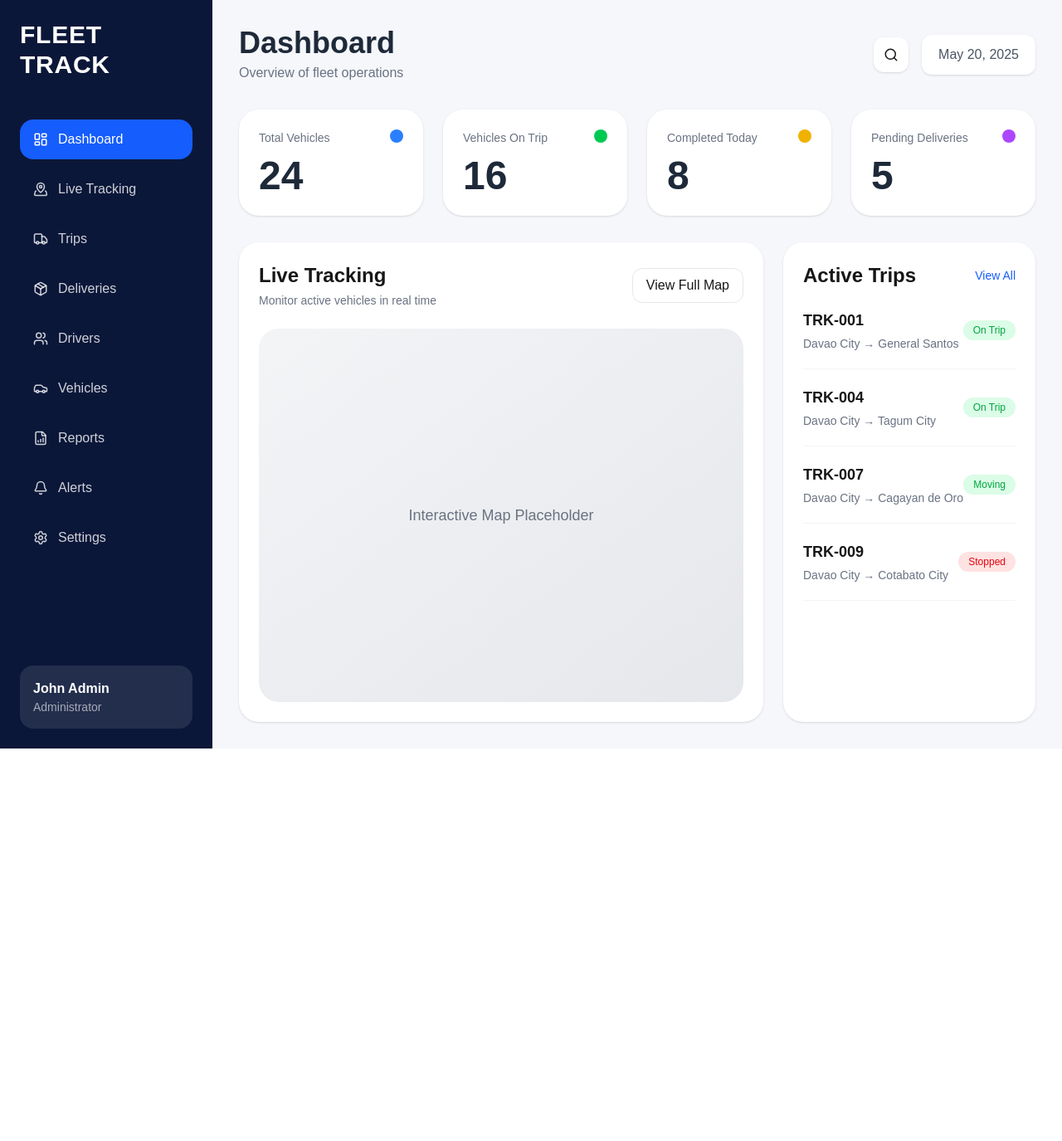
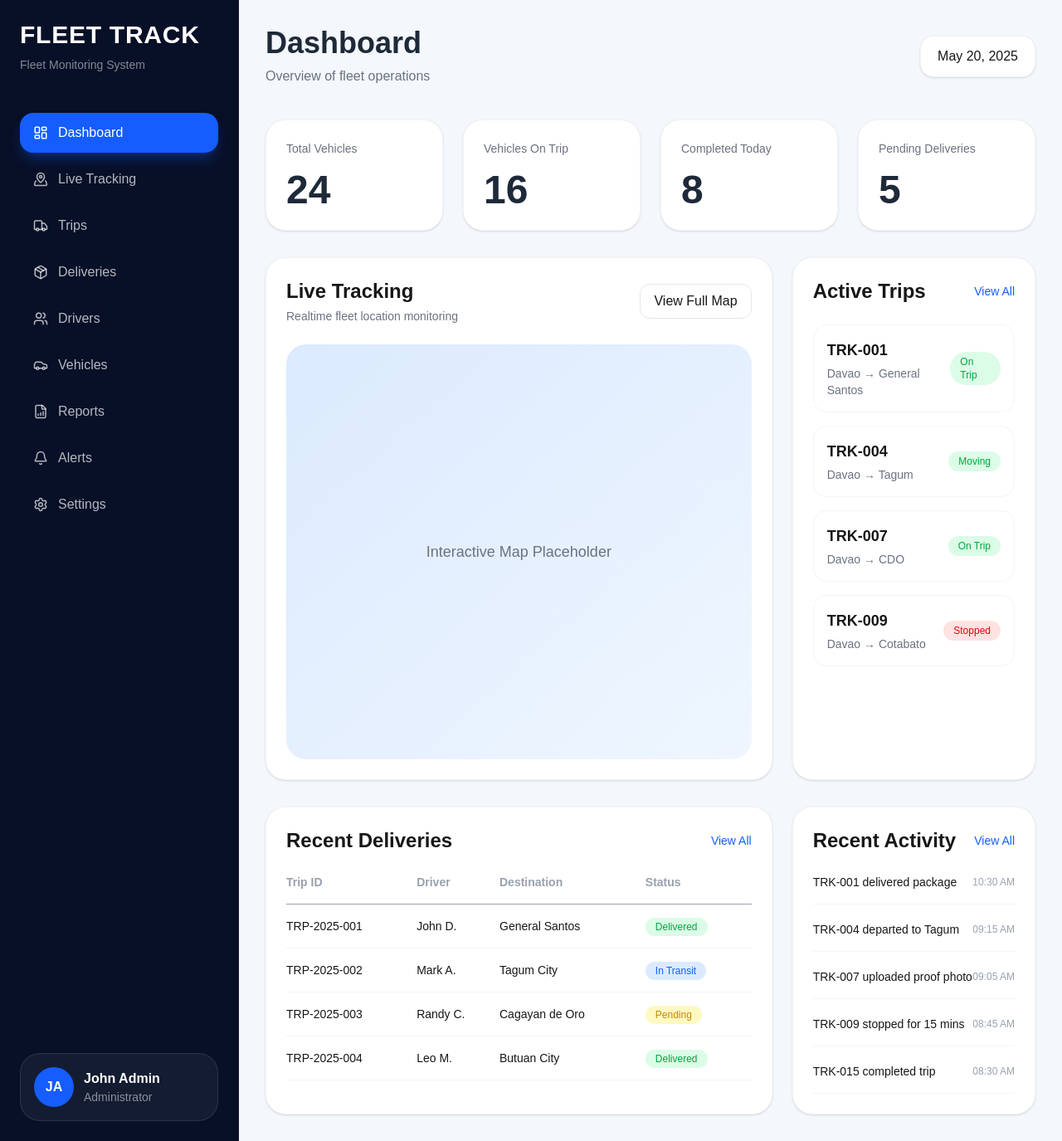
Before and after one commit to mcgreg-devlab/fleet-track-system, a Next.js app: page / in a window 1280 px wide. Shown: the whole page at 83% size. Before the commit the page ends 902 px from the top, so only its background shows below. Built offline with nearby package versions, Linux system fonts and the light colour scheme.

Commit message:
Added dashboard widgets and activity feed

```diff
--- /dev/null
+++ b/app/components/dashboard/Sidebar.tsx
@@ -0,0 +1,123 @@
+import {
+  LayoutDashboard,
+  MapPinned,
+  Truck,
+ Package,
+  Users,
+  Car,
+  FileBarChart,
+  Bell,
+  Settings,
+} from "lucide-react";
+
+export default function Sidebar() {
+  return (
+    <aside className="w-72 bg-[#081028] text-white hidden lg:flex flex-col justify-between p-6 border-r border-white/5">
+      <div>
+        {/* Logo */}
+        <div className="mb-12">
+          <h1 className="text-3xl font-bold tracking-wide">
+            FLEET TRACK
+          </h1>
+
+          <p className="text-white/50 text-sm mt-2">
+            Fleet Monitoring System
+          </p>
+        </div>
+
+        {/* Navigation */}
+        <nav className="space-y-2">
+          <SidebarItem
+            icon={<LayoutDashboard size={18} />}
+            label="Dashboard"
+            active
+          />
+
+          <SidebarItem
+            icon={<MapPinned size={18} />}
+            label="Live Tracking"
+          />
+
+          <SidebarItem
+            icon={<Truck size={18} />}
+            label="Trips"
+          />
+
+          <SidebarItem
+            icon={<Package size={18} />}
+            label="Deliveries"
+          />
+
+          <SidebarItem
+            icon={<Users size={18} />}
+            label="Drivers"
+          />
+
+          <SidebarItem
+            icon={<Car size={18} />}
+            label="Vehicles"
+          />
+
+          <SidebarItem
+            icon={<FileBarChart size={18} />}
+            label="Reports"
+          />
+
+          <SidebarItem
+            icon={<Bell size={18} />}
+            label="Alerts"
+          />
+
+          <SidebarItem
+            icon={<Settings size={18} />}
+            label="Settings"
+          />
+        </nav>
+      </div>
+
+      {/* User Card */}
+      <div className="bg-white/5 border border-white/10 p-4 rounded-3xl">
+        <div className="flex items-center gap-3">
+          <div className="w-12 h-12 rounded-full bg-blue-600 flex items-center justify-center font-bold">
+            JA
+          </div>
+
+          <div>
+            <p className="font-semibold">
+              John Admin
+            </p>
+
+            <p className="text-white/50 text-sm">
+              Administrator
+            </p>
+          </div>
+        </div>
+      </div>
+    </aside>
+  );
+}
+
+function SidebarItem({
+  icon,
+  label,
+  active = false,
+}: {
+  icon: React.ReactNode;
+  label: string;
+  active?: boolean;
+}) {
+  return (
+    <div
+      className={`flex items-center gap-3 px-4 py-3 rounded-2xl cursor-pointer transition-all duration-300 ${
+        active
+          ? "bg-blue-600 shadow-lg shadow-blue-600/30"
+          : "hover:bg-white/5 text-white/70"
+      }`}
+    >
+      {icon}
+      <span className="font-medium">
+        {label}
+      </span>
+    </div>
+  );
+}
--- a/app/page.tsx
+++ b/app/page.tsx
@@ -1,148 +1,48 @@
-import {
-  LayoutDashboard,
-  MapPinned,
-  Truck,
-  Package,
-  Users,
-  Car,
-  FileBarChart,
-  Bell,
-  Settings,
-  Search,
-} from "lucide-react";
+import Sidebar from "./components/dashboard/Sidebar";
 
 export default function Home() {
   return (
-    <main className="min-h-screen bg-[#f5f7fb] flex">
-      {/* Sidebar */}
-      <aside className="w-64 bg-[#0B1739] text-white p-6 hidden md:flex flex-col justify-between">
-        <div>
-          <h1 className="text-3xl font-bold mb-12 tracking-wide">
-            FLEET TRACK
-          </h1>
+    <main className="min-h-screen bg-[#f4f7fb] flex">
+      <Sidebar />
 
-          <nav className="space-y-3">
-            <SidebarItem
-              icon={<LayoutDashboard size={18} />}
-              label="Dashboard"
-              active
-            />
-
-            <SidebarItem
-              icon={<MapPinned size={18} />}
-              label="Live Tracking"
-            />
-
-            <SidebarItem
-              icon={<Truck size={18} />}
-              label="Trips"
-            />
-
-            <SidebarItem
-              icon={<Package size={18} />}
-              label="Deliveries"
-            />
-
-            <SidebarItem
-              icon={<Users size={18} />}
-              label="Drivers"
-            />
-
-            <SidebarItem
-              icon={<Car size={18} />}
-              label="Vehicles"
-            />
-
-            <SidebarItem
-              icon={<FileBarChart size={18} />}
-              label="Reports"
-            />
-
-            <SidebarItem
-              icon={<Bell size={18} />}
-              label="Alerts"
-            />
-
-            <SidebarItem
-              icon={<Settings size={18} />}
-              label="Settings"
-            />
-          </nav>
-        </div>
-
-        {/* User Card */}
-        <div className="bg-white/10 p-4 rounded-2xl mt-10">
-          <p className="font-semibold">John Admin</p>
-          <p className="text-sm text-white/60">
-            Administrator
-          </p>
-        </div>
-      </aside>
-
-      {/* Main Content */}
       <section className="flex-1 p-8">
         {/* Header */}
-        <div className="flex justify-between items-center mb-8">
+        <div className="flex justify-between items-center mb-10">
           <div>
             <h1 className="text-4xl font-bold text-gray-800">
               Dashboard
             </h1>
 
-            <p className="text-gray-500 mt-1">
+            <p className="text-gray-500 mt-2">
               Overview of fleet operations
             </p>
           </div>
 
-          <div className="flex items-center gap-4">
-            <button className="bg-white p-3 rounded-xl shadow-sm">
-              <Search size={18} />
-            </button>
-
-            <div className="bg-white px-5 py-3 rounded-xl shadow-sm text-gray-600">
-              May 20, 2025
-            </div>
+          <div className="bg-white px-5 py-3 rounded-2xl shadow-sm border border-gray-100">
+            May 20, 2025
           </div>
         </div>
 
-        {/* Statistics */}
+        {/* Statistics Cards */}
         <div className="grid grid-cols-1 md:grid-cols-2 xl:grid-cols-4 gap-6 mb-8">
-          <StatCard
-            title="Total Vehicles"
-            value="24"
-            color="bg-blue-500"
-          />
-
-          <StatCard
-            title="Vehicles On Trip"
-            value="16"
-            color="bg-green-500"
-          />
-
-          <StatCard
-            title="Completed Today"
-            value="8"
-            color="bg-yellow-500"
-          />
-
-          <StatCard
-            title="Pending Deliveries"
-            value="5"
-            color="bg-purple-500"
-          />
+          <Card title="Total Vehicles" value="24" />
+          <Card title="Vehicles On Trip" value="16" />
+          <Card title="Completed Today" value="8" />
+          <Card title="Pending Deliveries" value="5" />
         </div>
 
         {/* Main Grid */}
         <div className="grid grid-cols-1 xl:grid-cols-3 gap-6">
-          {/* Live Tracking */}
-          <div className="xl:col-span-2 bg-white rounded-3xl shadow-sm p-6">
+          {/* Map */}
+          <div className="xl:col-span-2 bg-white rounded-3xl p-6 shadow-sm border border-gray-100">
             <div className="flex justify-between items-center mb-6">
               <div>
                 <h2 className="text-2xl font-semibold">
                   Live Tracking
                 </h2>
 
-                <p className="text-sm text-gray-500 mt-1">
-                  Monitor active vehicles in real time
+                <p className="text-gray-500 text-sm mt-1">
+                  Realtime fleet location monitoring
                 </p>
               </div>
 
@@ -151,13 +51,15 @@ export default function Home() {
               </button>
             </div>
 
-            <div className="h-[450px] rounded-3xl bg-gradient-to-br from-gray-100 to-gray-200 flex items-center justify-center text-gray-500 text-lg">
-              Interactive Map Placeholder
+            <div className="h-[500px] rounded-3xl bg-gradient-to-br from-[#dbeafe] to-[#eff6ff] flex items-center justify-center">
+              <p className="text-gray-500 text-lg">
+                Interactive Map Placeholder
+              </p>
             </div>
           </div>
 
           {/* Active Trips */}
-          <div className="bg-white rounded-3xl shadow-sm p-6">
+          <div className="bg-white rounded-3xl p-6 shadow-sm border border-gray-100">
             <div className="flex justify-between items-center mb-6">
               <h2 className="text-2xl font-semibold">
                 Active Trips
@@ -168,29 +70,128 @@ export default function Home() {
               </button>
             </div>
 
-            <div className="space-y-5">
-              <TripItem
-                code="TRK-001"
-                route="Davao City → General Santos"
+            <div className="space-y-4">
+              <TripCard
+                truck="TRK-001"
+                route="Davao → General Santos"
                 status="On Trip"
               />
 
-              <TripItem
-                code="TRK-004"
-                route="Davao City → Tagum City"
+              <TripCard
+                truck="TRK-004"
+                route="Davao → Tagum"
+                status="Moving"
+              />
+
+              <TripCard
+                truck="TRK-007"
+                route="Davao → CDO"
                 status="On Trip"
               />
 
-              <TripItem
-                code="TRK-007"
-                route="Davao City → Cagayan de Oro"
-                status="Moving"
+              <TripCard
+                truck="TRK-009"
+                route="Davao → Cotabato"
+                status="Stopped"
+              />
+            </div>
+          </div>
+        </div>
+
+        {/* Bottom Widgets */}
+        <div className="grid grid-cols-1 xl:grid-cols-3 gap-6 mt-8">
+          {/* Recent Deliveries */}
+          <div className="xl:col-span-2 bg-white rounded-3xl p-6 shadow-sm border border-gray-100">
+            <div className="flex justify-between items-center mb-6">
+              <h2 className="text-2xl font-semibold">
+                Recent Deliveries
+              </h2>
+
+              <button className="text-blue-600 text-sm">
+                View All
+              </button>
+            </div>
+
+            <div className="overflow-x-auto">
+              <table className="w-full">
+                <thead>
+                  <tr className="text-left text-gray-400 text-sm border-b">
+                    <th className="pb-4">Trip ID</th>
+                    <th className="pb-4">Driver</th>
+                    <th className="pb-4">Destination</th>
+                    <th className="pb-4">Status</th>
+                  </tr>
+                </thead>
+
+                <tbody className="text-sm">
+                  <DeliveryRow
+                    trip="TRP-2025-001"
+                    driver="John D."
+                    destination="General Santos"
+                    status="Delivered"
+                  />
+
+                  <DeliveryRow
+                    trip="TRP-2025-002"
+                    driver="Mark A."
+                    destination="Tagum City"
+                    status="In Transit"
+                  />
+
+                  <DeliveryRow
+                    trip="TRP-2025-003"
+                    driver="Randy C."
+                    destination="Cagayan de Oro"
+                    status="Pending"
+                  />
+
+                  <DeliveryRow
+                    trip="TRP-2025-004"
+                    driver="Leo M."
+                    destination="Butuan City"
+                    status="Delivered"
+                  />
+                </tbody>
+              </table>
+            </div>
+          </div>
+
+          {/* Recent Activity */}
+          <div className="bg-white rounded-3xl p-6 shadow-sm border border-gray-100">
+            <div className="flex justify-between items-center mb-6">
+              <h2 className="text-2xl font-semibold">
+                Recent Activity
+              </h2>
+
+              <button className="text-blue-600 text-sm">
+                View All
+              </button>
+            </div>
+
+            <div className="space-y-5">
+              <ActivityItem
+                title="TRK-001 delivered package"
+                time="10:30 AM"
               />
 
-              <TripItem
-                code="TRK-009"
-                route="Davao City → Cotabato City"
-                status="Stopped"
+              <ActivityItem
+                title="TRK-004 departed to Tagum"
+                time="09:15 AM"
+              />
+
+              <ActivityItem
+                title="TRK-007 uploaded proof photo"
+                time="09:05 AM"
+              />
+
+              <ActivityItem
+                title="TRK-009 stopped for 15 mins"
+                time="08:45 AM"
+              />
+
+              <ActivityItem
+                title="TRK-015 completed trip"
+                time="08:30 AM"
               />
             </div>
           </div>
@@ -200,72 +201,41 @@ export default function Home() {
   );
 }
 
-function SidebarItem({
-  icon,
-  label,
-  active = false,
+function Card({
+  title,
+  value,
 }: {
-  icon: React.ReactNode;
-  label: string;
-  active?: boolean;
+  title: string;
+  value: string;
 }) {
   return (
-    <div
-      className={`flex items-center gap-3 px-4 py-3 rounded-2xl cursor-pointer transition ${
-        active
-          ? "bg-blue-600"
-          : "hover:bg-white/10 text-white/80"
-      }`}
-    >
-      {icon}
-      <span>{label}</span>
+    <div className="bg-white p-6 rounded-3xl shadow-sm border border-gray-100 hover:shadow-md transition">
+      <p className="text-gray-500 text-sm">
+        {title}
+      </p>
+
+      <h2 className="text-5xl font-bold mt-4 text-gray-800">
+        {value}
+      </h2>
     </div>
   );
 }
 
-function StatCard({
-  title,
-  value,
-  color,
-}: {
-  title: string;
-  value: string;
-  color: string;
-}) {
-  return (
-    <div className="bg-white p-6 rounded-3xl shadow-sm">
-      <div className="flex justify-between items-start">
-        <div>
-          <p className="text-gray-500 text-sm">
-            {title}
-          </p>
-
-          <h2 className="text-5xl font-bold mt-3 text-gray-800">
-            {value}
-          </h2>
-        </div>
-
-        <div className={`w-4 h-4 rounded-full ${color}`} />
-      </div>
-    </div>
-  );
-}
-
-function TripItem({
-  code,
+function TripCard({
+  truck,
   route,
   status,
 }: {
-  code: string;
+  truck: string;
   route: string;
   status: string;
 }) {
   return (
-    <div className="border-b border-gray-100 pb-5">
+    <div className="border border-gray-100 rounded-2xl p-4 hover:shadow-md transition">
       <div className="flex justify-between items-center">
         <div>
-          <h3 className="font-semibold text-lg">
-            {code}
+          <h3 className="font-bold text-lg">
+            {truck}
           </h3>
 
           <p className="text-gray-500 text-sm mt-1">
@@ -286,3 +256,63 @@ function TripItem({
     </div>
   );
 }
+
+function DeliveryRow({
+  trip,
+  driver,
+  destination,
+  status,
+}: {
+  trip: string;
+  driver: string;
+  destination: string;
+  status: string;
+}) {
+  return (
+    <tr className="border-b border-gray-100">
+      <td className="py-4 font-medium">
+        {trip}
+      </td>
+
+      <td>{driver}</td>
+
+      <td>{destination}</td>
+
+      <td>
+        <span
+          className={`text-xs px-3 py-1 rounded-full ${
+            status === "Delivered"
+              ? "bg-green-100 text-green-600"
+              : status === "Pending"
+              ? "bg-yellow-100 text-yellow-600"
+              : "bg-blue-100 text-blue-600"
+          }`}
+        >
+          {status}
+        </span>
+      </td>
+    </tr>
+  );
+}
+
+function ActivityItem({
+  title,
+  time,
+}: {
+  title: string;
+  time: string;
+}) {
+  return (
+    <div className="flex justify-between items-center border-b border-gray-100 pb-4">
+      <div>
+        <p className="font-medium text-sm">
+          {title}
+        </p>
+      </div>
+
+      <p className="text-xs text-gray-400">
+        {time}
+      </p>
+    </div>
+  );
+}
--- a/package.json
+++ b/package.json
@@ -12,7 +12,8 @@
     "lucide-react": "^1.16.0",
     "next": "16.2.6",
     "react": "19.2.4",
-    "react-dom": "19.2.4"
+    "react-dom": "19.2.4",
+    "recharts": "^3.8.1"
   },
   "devDependencies": {
     "@tailwindcss/postcss": "^4",
```
Also changed, not shown: 1 other file (tests, documents, lock files or other folders).
